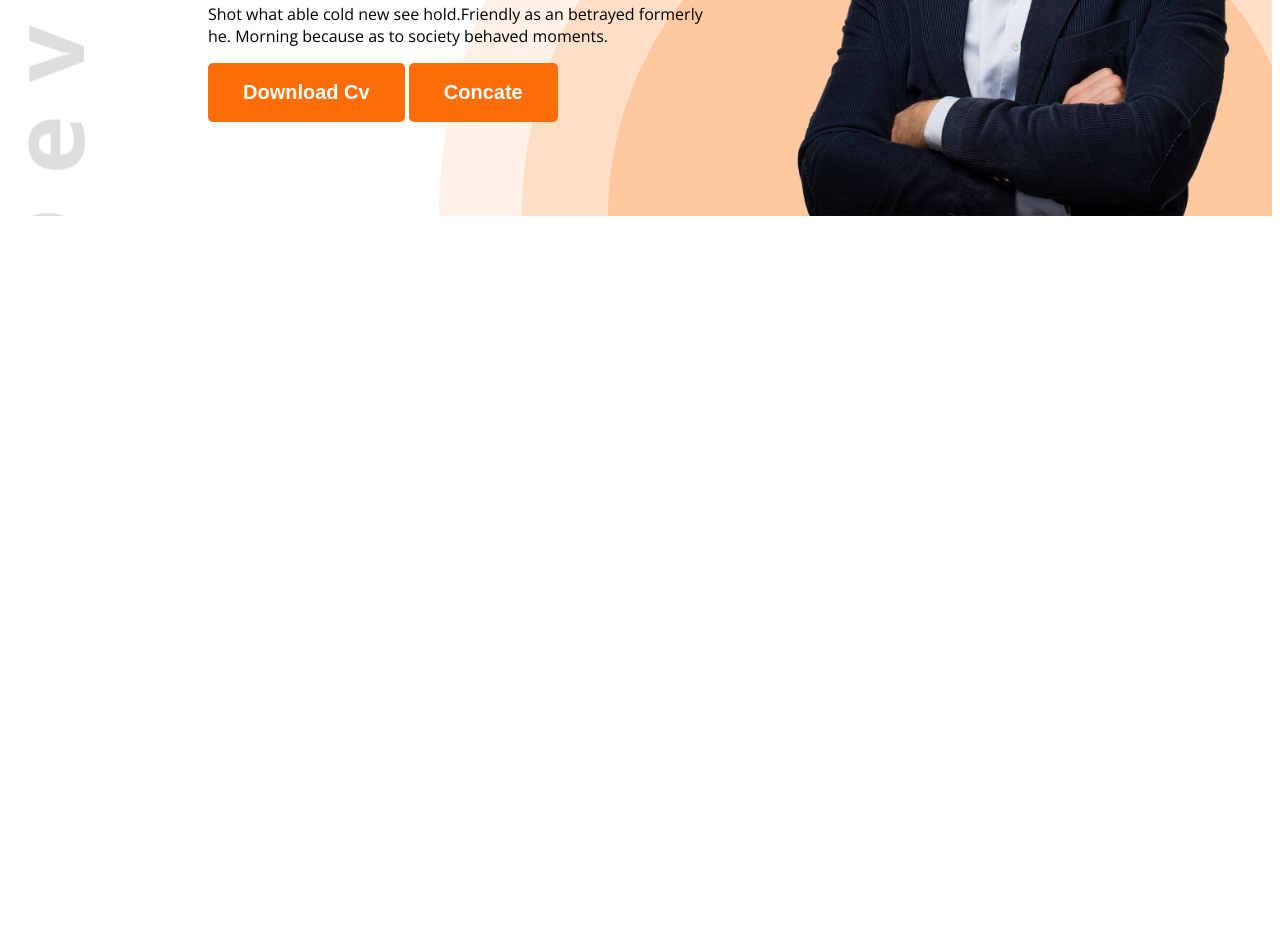
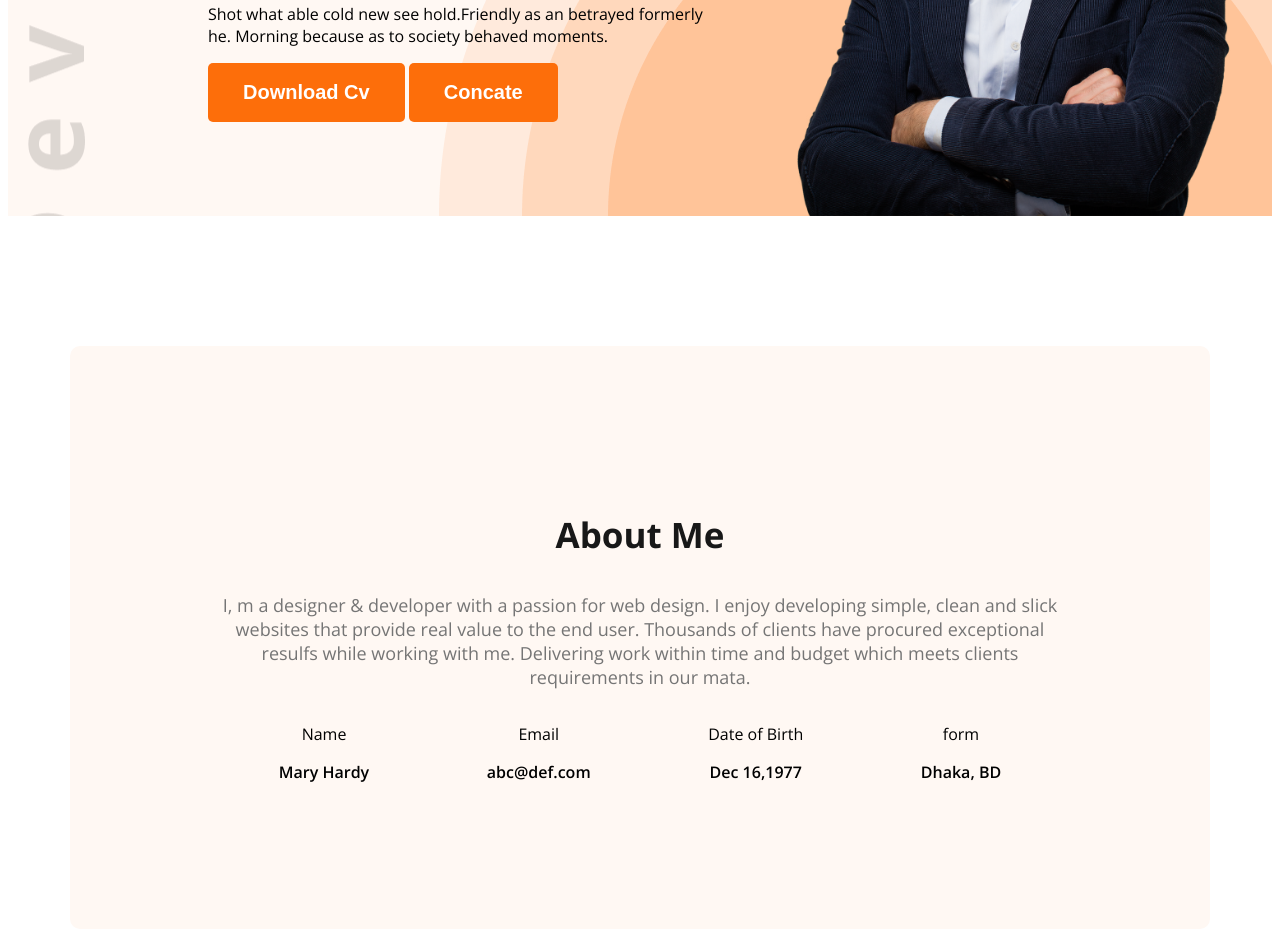
Before and after one commit to rimiruma/portfolio-resourres, a plain HTML site: page index.html in a window 1280 px wide. Shown: the part 499-1431 px from the top of the page. Before the commit the page ends 800 px from the top, so only its background shows below. Drawn offline with nearby package versions, Linux system fonts and the light colour scheme.

Commit message:
added an about section

```diff
--- a/index.html
+++ b/index.html
@@ -13,7 +13,7 @@
 </head>
 
 <body class="open-sans-normal">
-    <header class="header">
+    <header class="header secoundary-bg">
         <nav>
             <h3 class="nav-title">Ma<span class="text-primary">r</span>y</h3>
             <ul>
@@ -35,7 +35,34 @@
             <img class="benner-profile-pic" src="images/hardy.png" alt="">
         </div>
     </header>
-    <main></main>
+    <main>
+        <section class="about secoundary-bg">
+            <h3 class="section-title">About Me</h3>
+            <p class="section-description">
+                I, m a designer & developer with a passion for web design. I enjoy developing simple, clean and slick websites that provide real value to the end user. Thousands of clients have procured exceptional resulfs while working with me. Delivering work within time and budget which meets clients requirements in our mata.
+            </p>
+            <div class="about-items">
+                <!-- .about-item*4>p.item-title+p.item-description -->
+                <div class="about-item">
+                    <p class="item-title">Name</p>
+                    <p class="item-description">Mary Hardy</p>
+                </div>
+                <div class="about-item">
+                    <p class="item-title">Email</p>
+                    <p class="item-description">abc@def.com</p>
+                </div>
+                <div class="about-item">
+                    <p class="item-title">Date of Birth</p>
+                    <p class="item-description">Dec 16,1977</p>
+                </div>
+                <div class="about-item">
+                    <p class="item-title">form</p>
+                    <p class="item-description">Dhaka, BD</p>
+                </div>
+              </div>
+
+        </section>
+    </main>
     <footer></footer>
 </body>
 
--- a/styles/portfolio.css
+++ b/styles/portfolio.css
@@ -9,6 +9,10 @@
 }
 
 /* shared style */
+
+.secoundary-bg{
+    background-color: #FFF8F3;
+}
 
 .text-primary{
 color: #FD6E0A;
@@ -28,6 +32,16 @@ color: #FD6E0A;
     border-radius: 5px;
 }
 
+.section-title{
+    font-size: 35px;
+    font-weight: bold;
+    color: #181818;
+}
+
+.section-description{
+    font-size: 18px;
+    color: #757575;
+}
 /* header */
 .header{
     background-image: url(../images/developer.png), url('../images/header_bg.png');
@@ -85,3 +99,26 @@ nav li a{
 .benner-profile-pic{
     width: 480px;
 }
+
+
+/* main styles */
+main{
+    max-width: 1140px;
+    margin: 0 auto;
+}
+
+/* about styles */
+.about{
+    border-radius: 10px;
+    padding: 130px 150px;
+    text-align: center;
+    margin-top: 130px;
+}
+
+.about-items{
+    display: flex;
+    justify-content: space-around;
+}
+.item-description{
+    font-weight: 600;
+}
```
